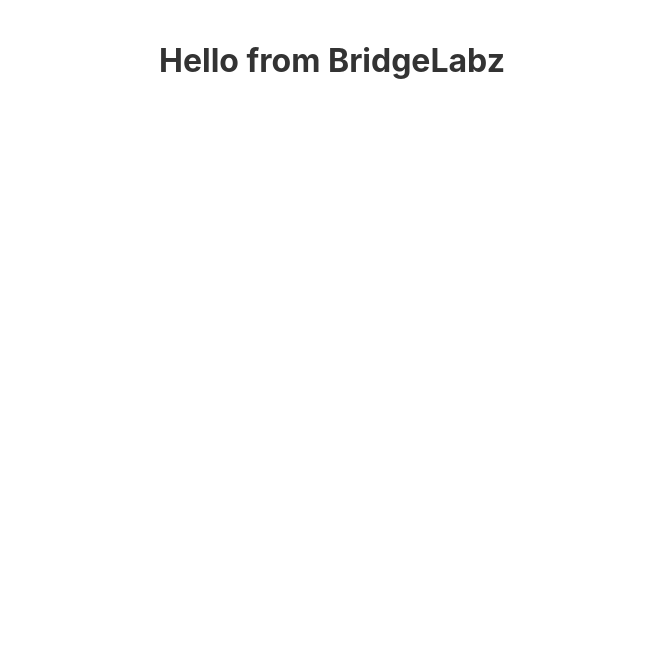
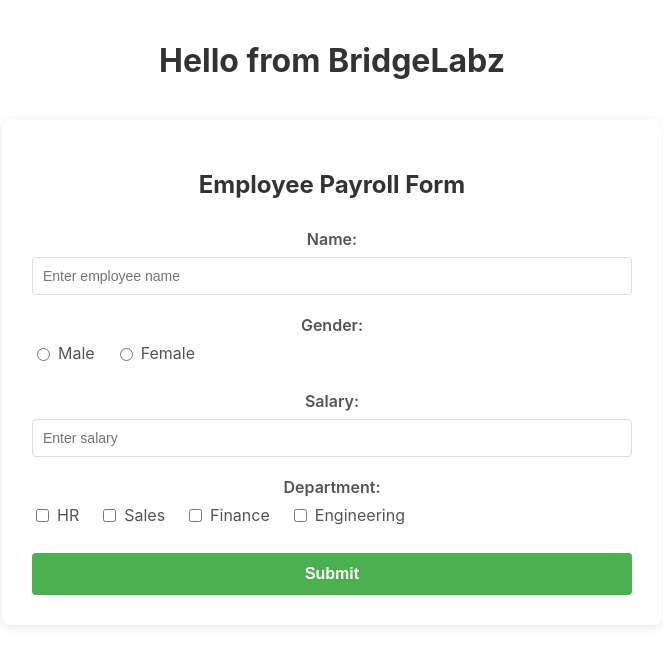
Before and after one commit to Devrajj-14/employeePayroll, a React (Create React App) app: page /payroll in a window 1280 px wide. Shown: the top 666 px of the page, without its empty margins (308-971 px from the left). Built offline with nearby package versions, Linux system fonts and the light colour scheme.

Commit message:
[Devraj]: complete UC3 feature - React Components

```diff
--- a/package.json
+++ b/package.json
@@ -6,7 +6,8 @@
     "react": "^18.2.0",
     "react-dom": "^18.2.0",
     "react-router-dom": "^6.20.0",
-    "react-scripts": "5.0.1"
+    "react-scripts": "5.0.1",
+    "sass": "^1.69.5"
   },
   "scripts": {
     "start": "react-scripts start",
--- a/src/App.js
+++ b/src/App.js
@@ -1,10 +1,14 @@
 import React from 'react';
 import './App.css';
+import PayrollForm from './payroll-form/payroll-form';
 
 function App() {
+  const message = "Hello from BridgeLabz";
+
   return (
     <div className="App">
-      <h1>Hello from BridgeLabz</h1>
+      <h1>{message}</h1>
+      <PayrollForm />
     </div>
   );
 }
--- /dev/null
+++ b/src/payroll-form/payroll-form.jsx
@@ -0,0 +1,136 @@
+import React, { useState } from 'react';
+import './payroll-form.scss';
+
+const PayrollForm = () => {
+  const [formData, setFormData] = useState({
+    name: '',
+    gender: '',
+    salary: '',
+    department: []
+  });
+
+  const handleInputChange = (e) => {
+    const { name, value } = e.target;
+    setFormData({
+      ...formData,
+      [name]: value
+    });
+  };
+
+  const handleDepartmentChange = (e) => {
+    const { value, checked } = e.target;
+    if (checked) {
+      setFormData({
+        ...formData,
+        department: [...formData.department, value]
+      });
+    } else {
+      setFormData({
+        ...formData,
+        department: formData.department.filter(dept => dept !== value)
+      });
+    }
+  };
+
+  const handleSubmit = (e) => {
+    e.preventDefault();
+    console.log('Employee Data:', formData);
+  };
+
+  return (
+    <div className="payroll-form-container">
+      <h2>Employee Payroll Form</h2>
+      <form onSubmit={handleSubmit}>
+        <div className="form-group">
+          <label>Name:</label>
+          <input
+            type="text"
+            name="name"
+            value={formData.name}
+            onChange={handleInputChange}
+            placeholder="Enter employee name"
+          />
+        </div>
+
+        <div className="form-group">
+          <label>Gender:</label>
+          <div className="radio-group">
+            <label>
+              <input
+                type="radio"
+                name="gender"
+                value="Male"
+                checked={formData.gender === 'Male'}
+                onChange={handleInputChange}
+              />
+              Male
+            </label>
+            <label>
+              <input
+                type="radio"
+                name="gender"
+                value="Female"
+                checked={formData.gender === 'Female'}
+                onChange={handleInputChange}
+              />
+              Female
+            </label>
+          </div>
+        </div>
+
+        <div className="form-group">
+          <label>Salary:</label>
+          <input
+            type="number"
+            name="salary"
+            value={formData.salary}
+            onChange={handleInputChange}
+            placeholder="Enter salary"
+          />
+        </div>
+
+        <div className="form-group">
+          <label>Department:</label>
+          <div className="checkbox-group">
+            <label>
+              <input
+                type="checkbox"
+                value="HR"
+                onChange={handleDepartmentChange}
+              />
+              HR
+            </label>
+            <label>
+              <input
+                type="checkbox"
+                value="Sales"
+                onChange={handleDepartmentChange}
+              />
+              Sales
+            </label>
+            <label>
+              <input
+                type="checkbox"
+                value="Finance"
+                onChange={handleDepartmentChange}
+              />
+              Finance
+            </label>
+            <label>
+              <input
+                type="checkbox"
+                value="Engineering"
+                onChange={handleDepartmentChange}
+              />
+              Engineering
+            </label>
+          </div>
+        </div>
+
+        <button type="submit" className="submit-btn">Submit</button>
+      </form>
+    </div>
+  );
+};
+
+export default PayrollForm;
--- /dev/null
+++ b/src/payroll-form/payroll-form.scss
@@ -0,0 +1,76 @@
+.payroll-form-container {
+  max-width: 600px;
+  margin: 40px auto;
+  padding: 30px;
+  background: #fff;
+  border-radius: 8px;
+  box-shadow: 0 2px 10px rgba(0, 0, 0, 0.1);
+
+  h2 {
+    text-align: center;
+    color: #333;
+    margin-bottom: 30px;
+  }
+
+  .form-group {
+    margin-bottom: 20px;
+
+    label {
+      display: block;
+      margin-bottom: 8px;
+      font-weight: 600;
+      color: #555;
+    }
+
+    input[type="text"],
+    input[type="number"] {
+      width: 100%;
+      padding: 10px;
+      border: 1px solid #ddd;
+      border-radius: 4px;
+      font-size: 14px;
+      box-sizing: border-box;
+
+      &:focus {
+        outline: none;
+        border-color: #4CAF50;
+      }
+    }
+
+    .radio-group,
+    .checkbox-group {
+      display: flex;
+      gap: 20px;
+      flex-wrap: wrap;
+
+      label {
+        display: flex;
+        align-items: center;
+        gap: 5px;
+        font-weight: normal;
+        cursor: pointer;
+
+        input {
+          cursor: pointer;
+        }
+      }
+    }
+  }
+
+  .submit-btn {
+    width: 100%;
+    padding: 12px;
+    background: #4CAF50;
+    color: white;
+    border: none;
+    border-radius: 4px;
+    font-size: 16px;
+    font-weight: 600;
+    cursor: pointer;
+    transition: background 0.3s;
+
+    &:hover {
+      background: #45a049;
+    }
+  }
+}
```
